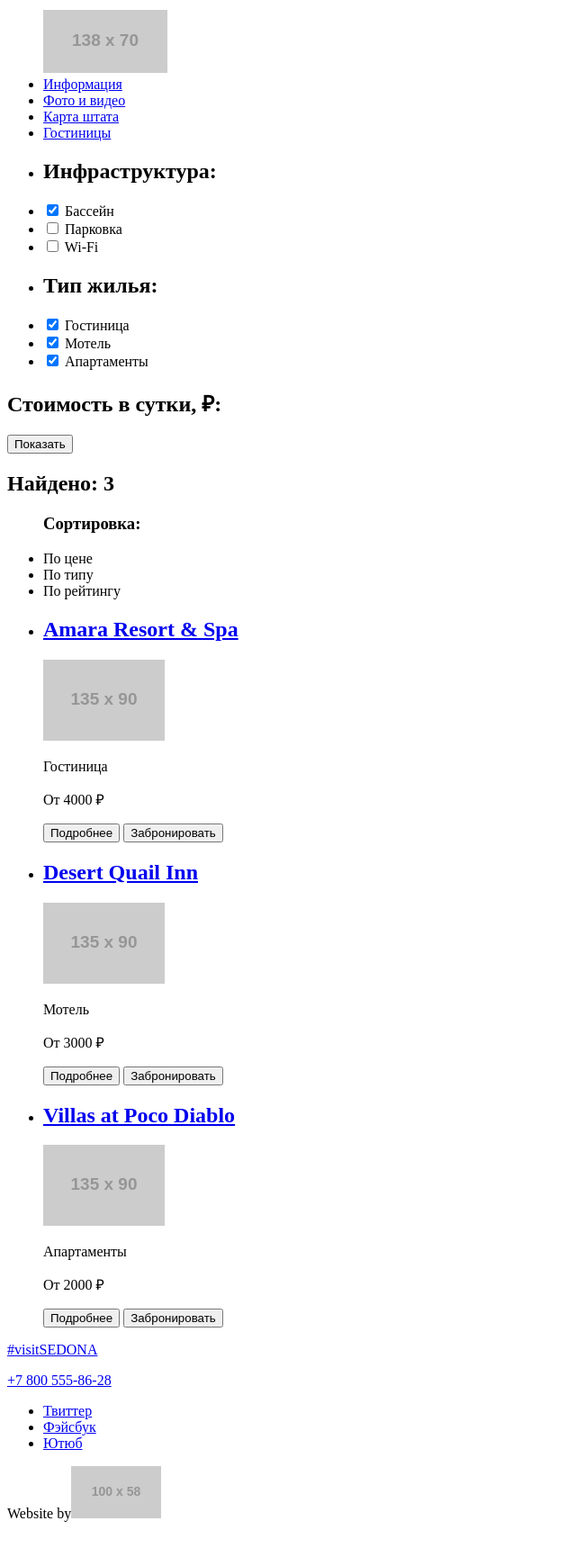
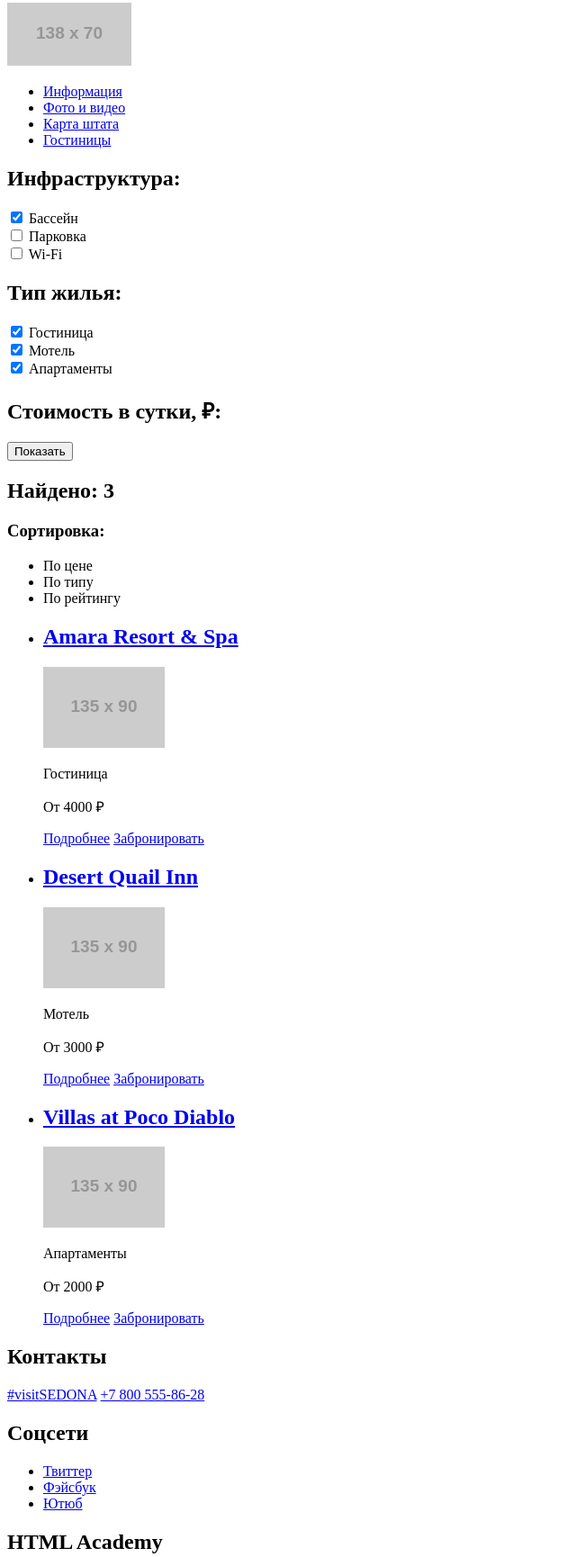
Before and after one commit to ArtemSonin21/1803563-sedona-31, a plain HTML site: page catalog.html in a window 1280 px wide. Shown: the part 5-1735 px from the top of the page at 90% size, without its empty margins (0-640 px from the left). Before the commit the page ends 1712 px from the top, so only its background shows below. Drawn offline with Linux system fonts and the light colour scheme; placeholder pictures from the web are drawn by us.

Commit message:
Правки внутренней страницы
Внесены правки внутренней страницы.

```diff
--- a/catalog.html
+++ b/catalog.html
@@ -8,10 +8,10 @@
 
   	<header>
   		<nav>
-  			<ul>
   				<a href="index.html">
   				<img src="https://via.placeholder.com/138x70" alt="Логотип города Седона">
   				</a>
+        <ul>
   					<li><a href="blank.html">Информация</a></li>
   					<li><a href="blank.html">Фото и видео</a></li>
   					<li><a href="blank.html">Карта штата</a></li>
@@ -22,48 +22,37 @@
   	</header>
 
     <main>
+
       <section>
-        <ul>
-          <li>
-            <h2>Инфраструктура:</h2>
-          </li>
-          <li>
+
+        <h2>Инфраструктура:</h2>
+        <form>
             <input type="checkbox" name="pool" id="pool" checked>
             <label for="pool">Бассейн</label>
-          </li>
-          <li>
+        </form>
+        <form>
             <input type="checkbox" name="parking" id="parking">
             <label for="parking">Парковка</label>
-          </li>
-          <li>
+        </form>
+        <form>
             <input type="checkbox" name="wi-fi" id="wi-fi">
             <label for="wi-fi">Wi-Fi</label>
-          </li>
-        </ul>
-      </section>
+        </form>
 
-
-      <section>
-        <ul>
-          <li>
-            <h2>Тип жилья:</h2>
-          </li>
-          <li>
+        <h2>Тип жилья:</h2>
+          <form>
             <input type="checkbox" name="hotel" id="hotel" checked>
             <label for="hotel">Гостиница</label>
-          </li>
-          <li>
+          </form>
+          <form>
             <input type="checkbox" name="motel" id="motel" checked>
             <label for="motel">Мотель</label>
-          </li>
-          <li>
+          </form>
+          <form>
             <input type="checkbox" name="apartments" id="apartments" checked>
             <label for="apartments">Апартаменты</label>
-          </li>
-        </ul>
-      </section>
+          </form>
 
-      <section>
           <h2>Стоимость в сутки, ₽:</h2>
           <!-- Здесь будет ползунок -->
           <button type="button">Показать</button>
@@ -71,7 +60,8 @@
 
       <section>
         <h2>Найдено: 3</h2>
-        <ul> <h3>Сортировка:</h3>
+        <h3>Сортировка:</h3>
+        <ul>
           <li>По цене</li>
           <li>По типу</li>
           <li>По рейтингу</li>
@@ -83,12 +73,13 @@
           <li>
             <a href="blank.html">
               <h2>Amara Resort & Spa</h2>
-              <img src="https://via.placeholder.com/135x90" alt="Фото гостиницы">
+            </a>
+            <a href="blank.html"><img src="https://via.placeholder.com/135x90" alt="Фото гостиницы">
             </a>
             <p>Гостиница</p>
             <p>От 4000 ₽</p>
-            <button type="button">Подробнее</button>
-            <button type="button">Забронировать</button>
+            <a href="blank.html">Подробнее</a>
+            <a href="blank.html">Забронировать</a>
           </li>
 
         </ul>
@@ -103,8 +94,8 @@
             </a>
             <p>Мотель</p>
             <p>От 3000 ₽</p>
-            <button type="button">Подробнее</button>
-            <button type="button">Забронировать</button>
+            <a href="blank.html">Подробнее</a>
+            <a href="blank.html">Забронировать</a>
           </li>
 
         </ul>
@@ -119,8 +110,8 @@
             </a>
             <p>Апартаменты</p>
             <p>От 2000 ₽</p>
-            <button type="button">Подробнее</button>
-            <button type="button">Забронировать</button>
+            <a href="blank.html">Подробнее</a>
+            <a href="blank.html">Забронировать</a>
           </li>
 
         </ul>
@@ -130,16 +121,14 @@
 
     <footer>
         <section>
-          <p>
+          <h2>Контакты</h2>
             <a href="#">#visitSEDONA</a>
-          </p>
-          <p>
             <a href="tel:+78005558628">+7 800 555-86-28</a>
-          </p>
 
         </section>
 
         <section>
+          <h2>Соцсети</h2>
           <ul>
             <li>
               <a href="#">Твиттер</a>
@@ -154,6 +143,7 @@
         </section>
 
         <section>
+          <h2>HTML Academy</h2>
           <p>Website by<a><img src="https://via.placeholder.com/100x58" alt="Логотип htmlacademy"></a></p>
         </section>
     </footer>
```
